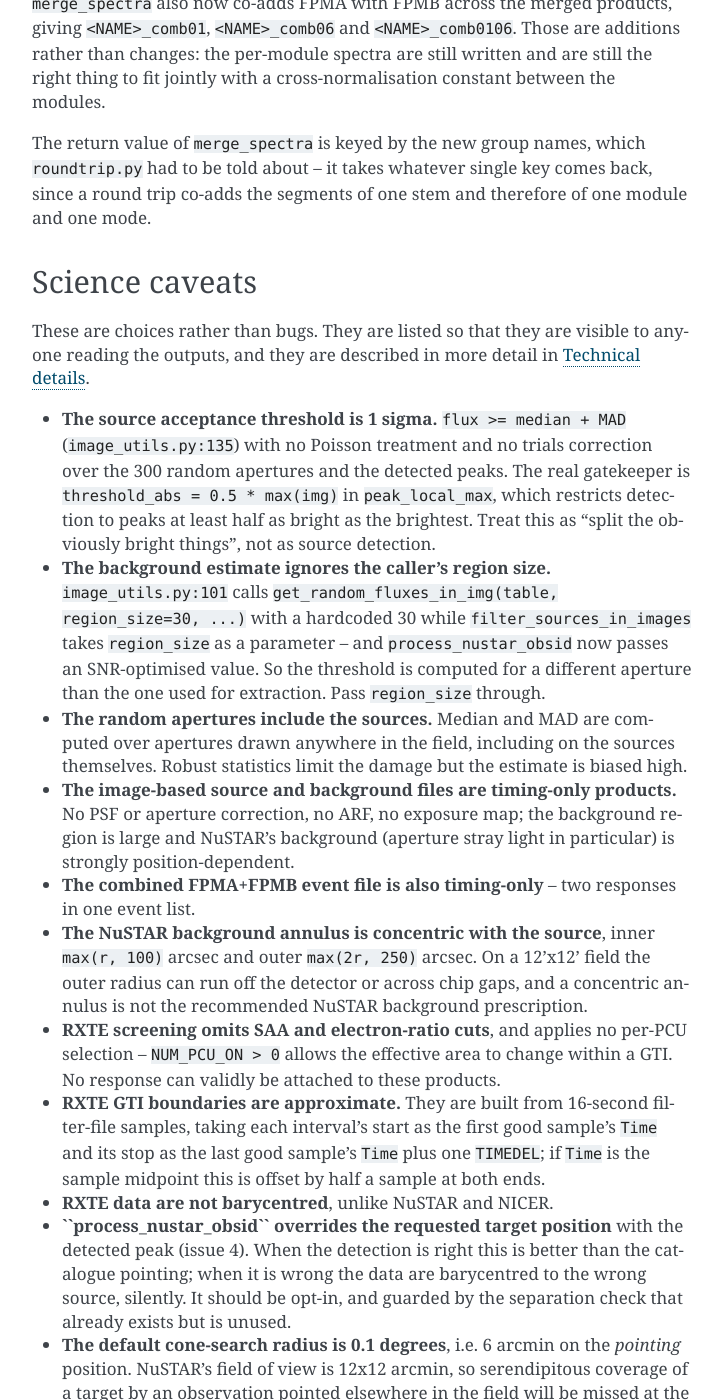
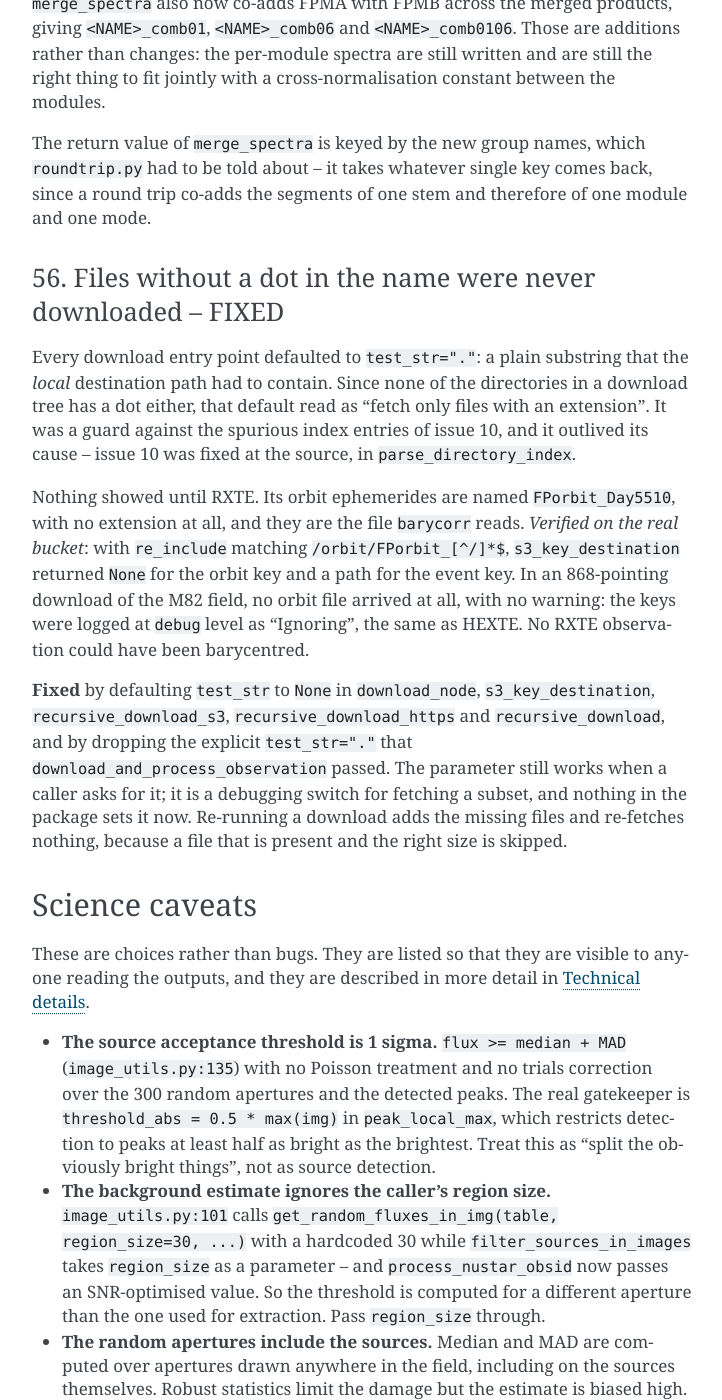
Before and after one commit to matteobachetti/heasarc_retrieve_pipeline, a Sphinx documentation site: the page built from docs/known_issues.rst, in a window 1280 px wide and 1400 px high, scrolled down 36163 px. Shown: the whole window, without its empty margins (388-1110 px from the left). Built offline with Sphinx 7.4.7, drawn with Linux system fonts in a browser that asks for light colours; the version number could not be read and is left out; some of the changed text lies outside the part shown.

Commit message:
Download files without a dot in the name: test_str now defaults to None

```diff
--- a/docs/known_issues.rst
+++ b/docs/known_issues.rst
@@ -1487,6 +1487,32 @@ jointly with a cross-normalisation constant between the modules.
 The return value of ``merge_spectra`` is keyed by the new group names, which
 ``roundtrip.py`` had to be told about -- it takes whatever single key comes back, since a
 round trip co-adds the segments of one stem and therefore of one module and one mode.
+
+
+56.  Files without a dot in the name were never downloaded -- FIXED
+~~~~~~~~~~~~~~~~~~~~~~~~~~~~~~~~~~~~~~~~~~~~~~~~~~~~~~~~~~~~~~~~~~~
+
+Every download entry point defaulted to ``test_str="."``: a plain substring that the
+*local* destination path had to contain. Since none of the directories in a download tree
+has a dot either, that default read as "fetch only files with an extension". It was a
+guard against the spurious index entries of issue 10, and it outlived its cause -- issue 10
+was fixed at the source, in ``parse_directory_index``.
+
+Nothing showed until RXTE. Its orbit ephemerides are named ``FPorbit_Day5510``, with no
+extension at all, and they are the file ``barycorr`` reads. *Verified on the real bucket*:
+with ``re_include`` matching ``/orbit/FPorbit_[^/]*$``, ``s3_key_destination`` returned
+``None`` for the orbit key and a path for the event key. In an 868-pointing download of
+the M82 field, no orbit file arrived at all, with no warning: the keys were logged at
+``debug`` level as "Ignoring", the same as HEXTE. No RXTE observation could have been
+barycentred.
+
+**Fixed** by defaulting ``test_str`` to ``None`` in ``download_node``,
+``s3_key_destination``, ``recursive_download_s3``, ``recursive_download_https`` and
+``recursive_download``, and by dropping the explicit ``test_str="."`` that
+``download_and_process_observation`` passed. The parameter still works when a caller asks for it;
+it is a debugging switch for fetching a subset, and nothing in the package sets it now.
+Re-running a download adds the missing files and re-fetches nothing, because a file that is
+present and the right size is skipped.
 
 
 Science caveats
```
Also changed, not shown: docs/technical_details.rst (+8 -2 lines), 2 other files.
